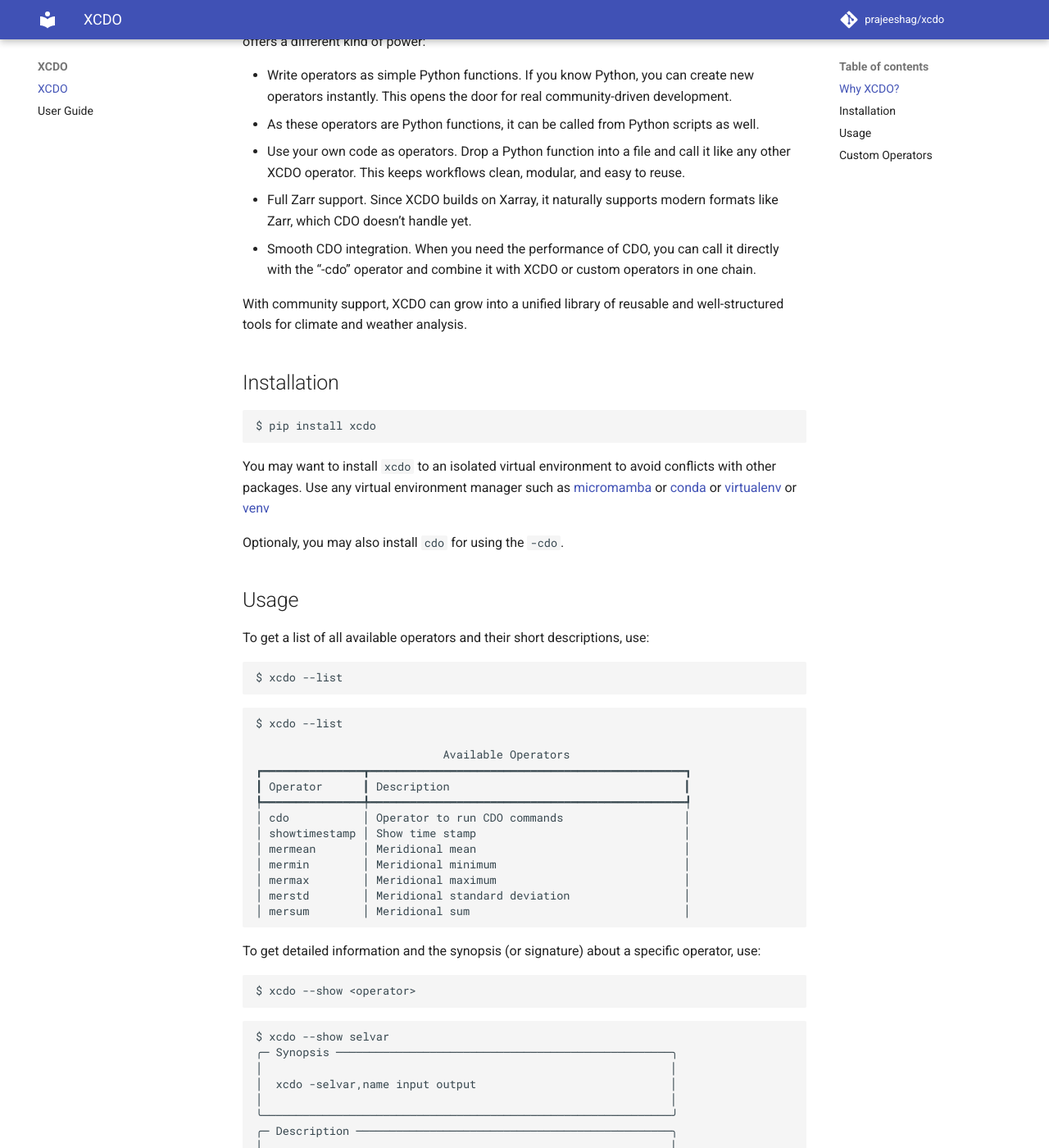
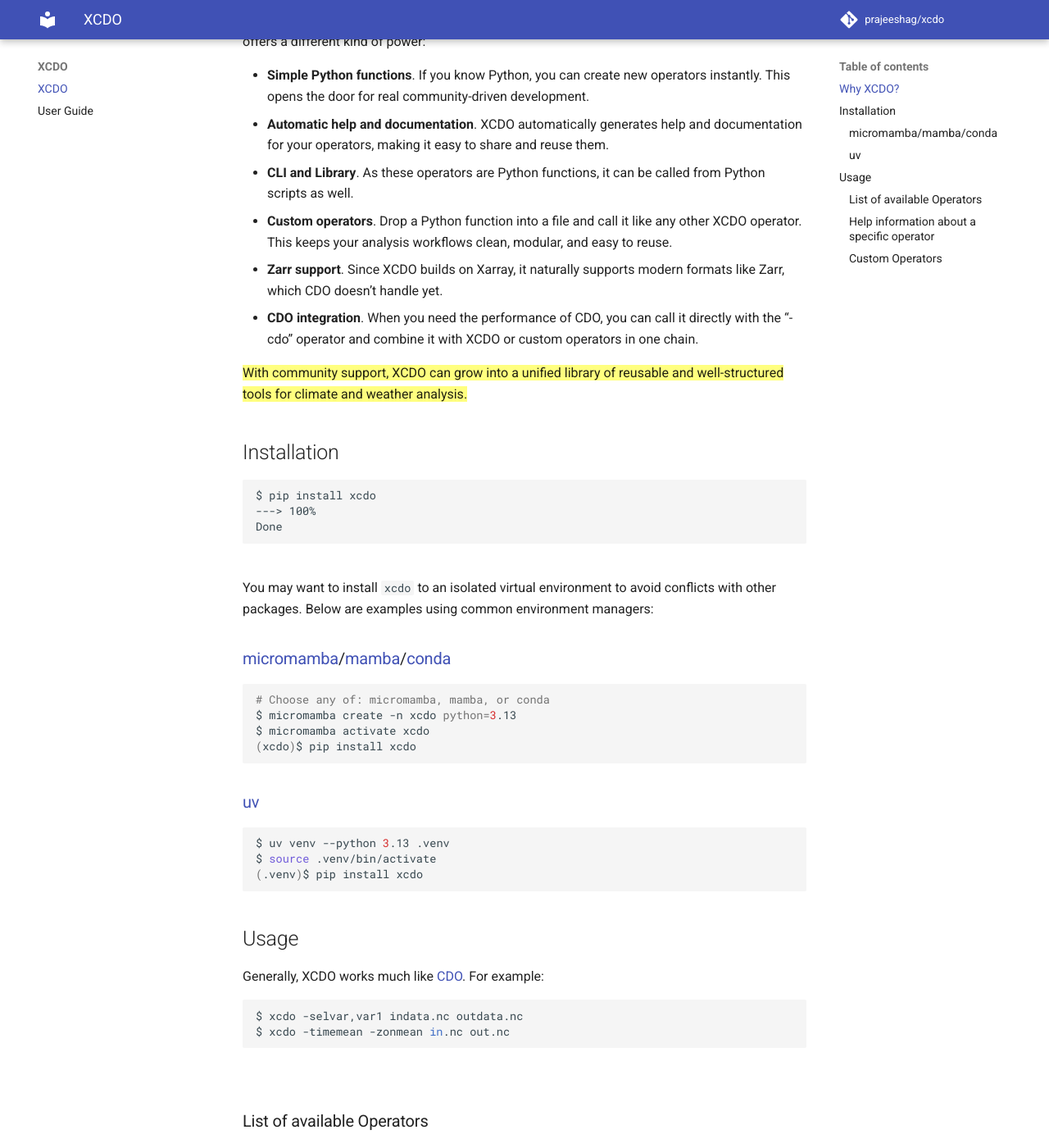
Before and after one commit to prajeeshag/xcdo, an MkDocs documentation site: the page built from docs/index.md, in a window 1280 px wide and 1400 px high, scrolled down 430 px. Shown: the whole window at 82% size. Built offline with MkDocs 1.6.1 and Material for MkDocs 9.7.7, drawn with Linux system fonts in a browser that asks for light colours; comment, search, counter and statistics services are not loaded; some of the changed text lies outside the part shown.

Commit message:
📝 docs: updates to docs

````diff
--- a/docs/index.md
+++ b/docs/index.md
@@ -15,34 +15,65 @@
 ## Why XCDO?
 Why build another CDO-style tool—even if it won’t be as fast as the original CDO? Because XCDO offers a different kind of power:
 
-- Write operators as simple Python functions. If you know Python, you can create new operators instantly. This opens the door for real community-driven development.
-- As these operators are Python functions, it can be called from Python scripts as well.
-- Use your own code as operators. Drop a Python function into a file and call it like any other XCDO operator. This keeps workflows clean, modular, and easy to reuse.
-- Full Zarr support. Since XCDO builds on Xarray, it naturally supports modern formats like Zarr, which CDO doesn’t handle yet.
-- Smooth CDO integration. When you need the performance of CDO, you can call it directly with the “-cdo” operator and combine it with XCDO or custom operators in one chain.
+- **Simple Python functions**. If you know Python, you can create new operators instantly. This opens the door for real community-driven development.
+- **Automatic help and documentation**. XCDO automatically generates help and documentation for your operators, making it easy to share and reuse them.
+- **CLI and Library**. As these operators are Python functions, it can be called from Python scripts as well.
+- **Custom operators**. Drop a Python function into a file and call it like any other XCDO operator. This keeps your analysis workflows clean, modular, and easy to reuse.
+- **Zarr support**. Since XCDO builds on Xarray, it naturally supports modern formats like Zarr, which CDO doesn’t handle yet.
+- **CDO integration**. When you need the performance of CDO, you can call it directly with the “-cdo” operator and combine it with XCDO or custom operators in one chain.
 
+{==
 With community support, XCDO can grow into a unified library of reusable and well-structured tools for climate and weather analysis.
-
+==}
 
 ## Installation
 <!--termynal-->
 ```
 $ pip install xcdo
+---> 100%
+Done
+```
+<br>
+You may want to install `xcdo` to an isolated virtual environment to avoid conflicts with other packages.
+Below are examples using common environment managers:
+
+### [micromamba](https://mamba.readthedocs.io/en/latest/user_guide/micromamba.html)/[mamba](https://mamba.readthedocs.io/en/latest/)/[conda](https://docs.conda.io/en/latest/)
+
+<!--termynal--->
+```bash
+# Choose any of: micromamba, mamba, or conda
+$ micromamba create -n xcdo python=3.13
+$ micromamba activate xcdo
+(xcdo)$ pip install xcdo
 ```
 
-You may want to install `xcdo` to an isolated virtual environment to avoid conflicts with other packages. Use any virtual environment manager such as [micromamba](https://mamba.readthedocs.io/en/latest/user_guide/micromamba.html) or [conda](https://docs.conda.io/en/latest/) or [virtualenv](https://virtualenv.pypa.io/en/latest/) or [venv](https://docs.python.org/3/library/venv.html)
+### [uv](https://docs.astral.sh/uv/)
 
-Optionaly, you may also install `cdo` for using the `-cdo`.
+<!--termynal--->
+```bash
+$ uv venv --python 3.13 .venv
+$ source .venv/bin/activate
+(.venv)$ pip install xcdo
+```
 
 ## Usage
+
+Generally, XCDO works much like [CDO](https://code.mpimet.mpg.de/projects/cdo/wiki). For example:
+<!--termynal--->
+```bash
+$ xcdo -selvar,var1 indata.nc outdata.nc
+$ xcdo -timemean -zonmean in.nc out.nc
+```
+<br>
+### List of available Operators
+
 To get a list of all available operators and their short descriptions, use:
-
 ```bash
 $ xcdo --list
 ```
 
 <!--termynal--->
-```
+```bash
 $ xcdo --list
 
                             Available Operators
@@ -57,14 +88,16 @@
 │ merstd        │ Meridional standard deviation                 │
 │ mersum        │ Meridional sum                                │
 ```
+<br>
 
+### Help information about a specific operator
 
 To get detailed information and the synopsis (or signature) about a specific operator, use:
-```
+```bash
 $ xcdo --show <operator>
 ```
 <!--termynal--->
-```
+```bash
 $ xcdo --show selvar
 ╭─ Synopsis ──────────────────────────────────────────────────╮
 │                                                             │
@@ -89,20 +122,12 @@
 │                                                             │
 ╰─────────────────────────────────────────────────────────────╯
 ```
+<br>
 
+### Custom Operators
+You can easily turn a regular Python function into your own XCDO operator. For example, here’s a small operator in a file named dump.py that simply prints a dataset to the terminal:
 
-As it mimics the CDO interface, using XCDO is generally the same as using CDO. for e.g:
-<!--termynal--->
-```
-$ xcdo -selvar,var1 indata.nc outdata.nc
-$ xcdo -timemean -zonmean in.nc out.nc
-```
-
-## Custom Operators
-A simple python function can be used as a custom operator of XCDO.
-For example: a simple operator to print the dataset to terminal can be defined as follows in file a `dump.py`:
-
-```python
+```py title="dump.py"
 # dump.py
 from xcdo import operator, DatasetIn
 
@@ -116,8 +141,8 @@
 ```bash
 $ xcdo -dump.py in.nc
 ```
-
-Notice the ".py" extension for the custom operator? Yes, basically the operator name is just the path of the python file.
+!!! Note
+    Notice the .py extension on the custom operator? That’s because the operator name simply comes from the Python file’s name.
 
 You can see the signature and documentation of the custom operator by running:
 
--- a/mkdocs.yml
+++ b/mkdocs.yml
@@ -2,44 +2,49 @@
 repo_name: prajeeshag/xcdo
 repo_url: https://github.com/prajeeshag/xcdo
 theme:
-    name: material
+  name: material
 
 nav:
-    - XCDO: index.md
-    - User Guide: user_guide.md
+  - XCDO: index.md
+  - User Guide: user_guide.md
 
 plugins:
-    - termynal
+  - termynal:
+      prompt_literal_start:
+        - "$"
+        - "(xcdo)$"
+        - "(.venv)$"
 
 markdown_extensions:
-    # Python Markdown
-    - abbr
-    - admonition
-    - attr_list
-    - def_list
-    - footnotes
-    - md_in_html
-    - toc:
-          permalink: true
+  # Python Markdown
+  - abbr
+  - admonition
+  - attr_list
+  - def_list
+  - footnotes
+  - md_in_html
+  - toc:
+      permalink: true
 
-    # Python Markdown Extensions
-    - pymdownx.arithmatex:
-          generic: true
-    - pymdownx.betterem:
-          smart_enable: all
-    - pymdownx.caret
-    - pymdownx.details
-    - pymdownx.emoji:
-          emoji_index: !!python/name:material.extensions.emoji.twemoji
-          emoji_generator: !!python/name:material.extensions.emoji.to_svg
-    - pymdownx.highlight
-    - pymdownx.inlinehilite
-    - pymdownx.keys
-    - pymdownx.mark
-    - pymdownx.smartsymbols
-    - pymdownx.superfences
-    - pymdownx.tabbed:
-          alternate_style: true
-    - pymdownx.tasklist:
-          custom_checkbox: true
-    - pymdownx.tilde
+  # Python Markdown Extensions
+  - pymdownx.arithmatex:
+      generic: true
+  - pymdownx.betterem:
+      smart_enable: all
+  - pymdownx.critic
+  - pymdownx.caret
+  - pymdownx.details
+  - pymdownx.emoji:
+      emoji_index: !!python/name:material.extensions.emoji.twemoji
+      emoji_generator: !!python/name:material.extensions.emoji.to_svg
+  - pymdownx.highlight
+  - pymdownx.inlinehilite
+  - pymdownx.keys
+  - pymdownx.mark
+  - pymdownx.smartsymbols
+  - pymdownx.superfences
+  - pymdownx.tabbed:
+      alternate_style: true
+  - pymdownx.tasklist:
+      custom_checkbox: true
+  - pymdownx.tilde
````
Also changed, not shown: README.md (+51 -26 lines).
